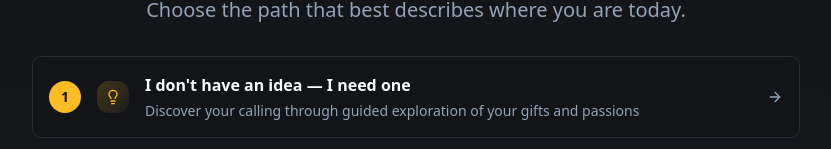
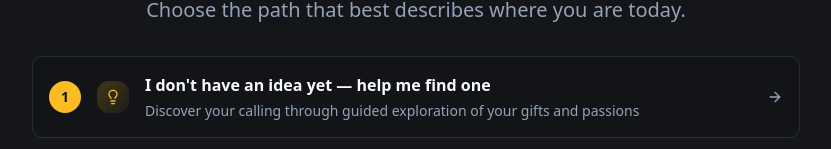
Before and after one commit to CharlesRomer/goshen-launch-guide, a React (Vite) app: page / in a window 1280 px wide. Shown: the part 156-305 px from the top of the page, without its empty margins (224-1055 px from the left). Built offline with nearby package versions, Linux system fonts and the light colour scheme.

Commit message:
Add "find an idea" feature
Add a new pathway option that helps users find an idea if they don't have one.

```diff
--- a/src/components/PathwaySelector.tsx
+++ b/src/components/PathwaySelector.tsx
@@ -10,7 +10,7 @@ interface PathwaySelectorProps {
 const pathways = [
   {
     id: 'no_idea',
-    title: "I don't have an idea — I need one",
+    title: "I don't have an idea yet — help me find one",
     description: "Discover your calling through guided exploration of your gifts and passions",
     icon: Lightbulb,
     gradient: "from-primary/20 to-primary/5",
```
